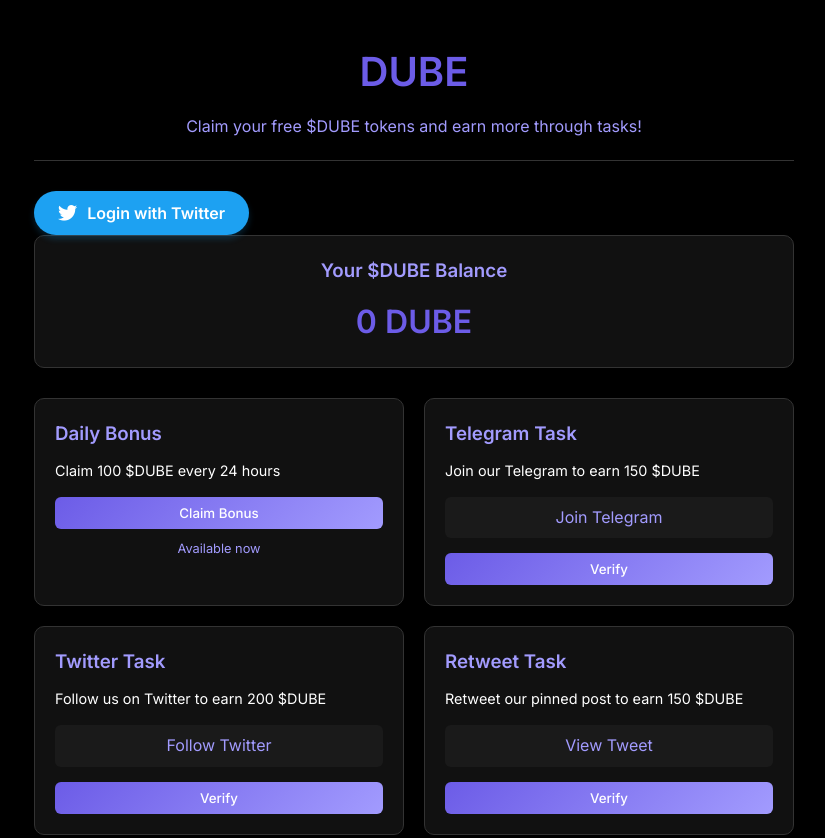
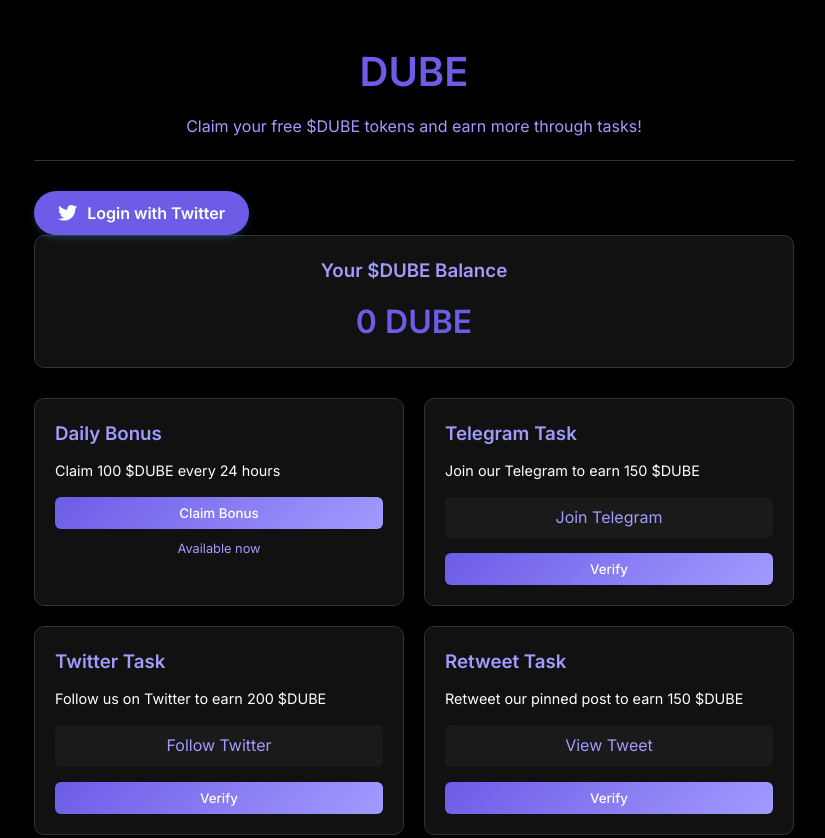
Before and after one commit to Bhoytems/wxexbxd, a plain HTML site: page index.html in a window 1280 px wide. Shown: the top 838 px of the page, without its empty margins (226-1051 px from the left). Drawn offline with Linux system fonts and the light colour scheme.

Commit message:
Update style.css

```diff
--- a/style.css
+++ b/style.css
@@ -56,7 +56,7 @@
 }
 
 .wallet-connect button {
-    background: #1DA1F2;
+    background:#6c5ce7;
     color: white;
     border: none;
     padding: 12px 24px;
```
